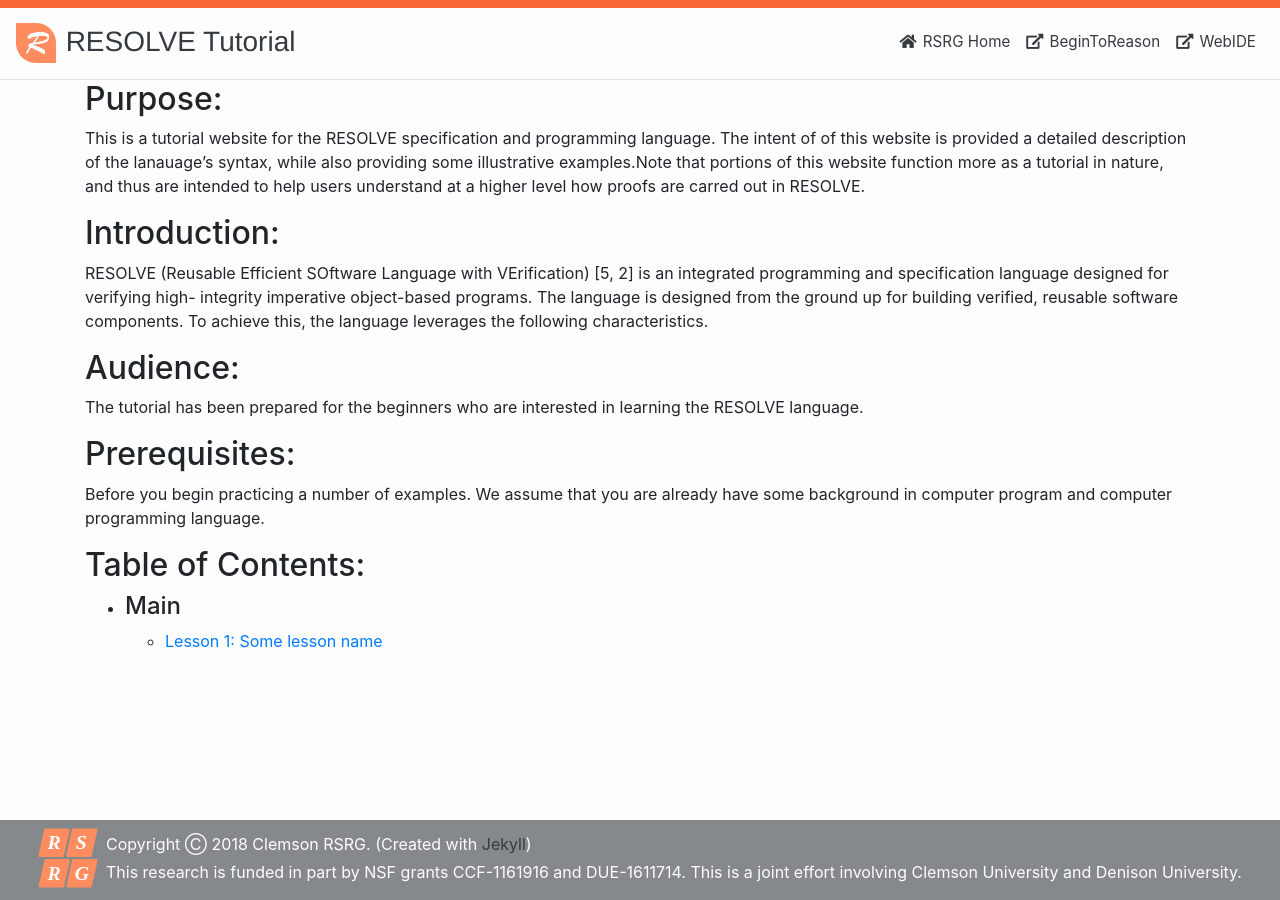
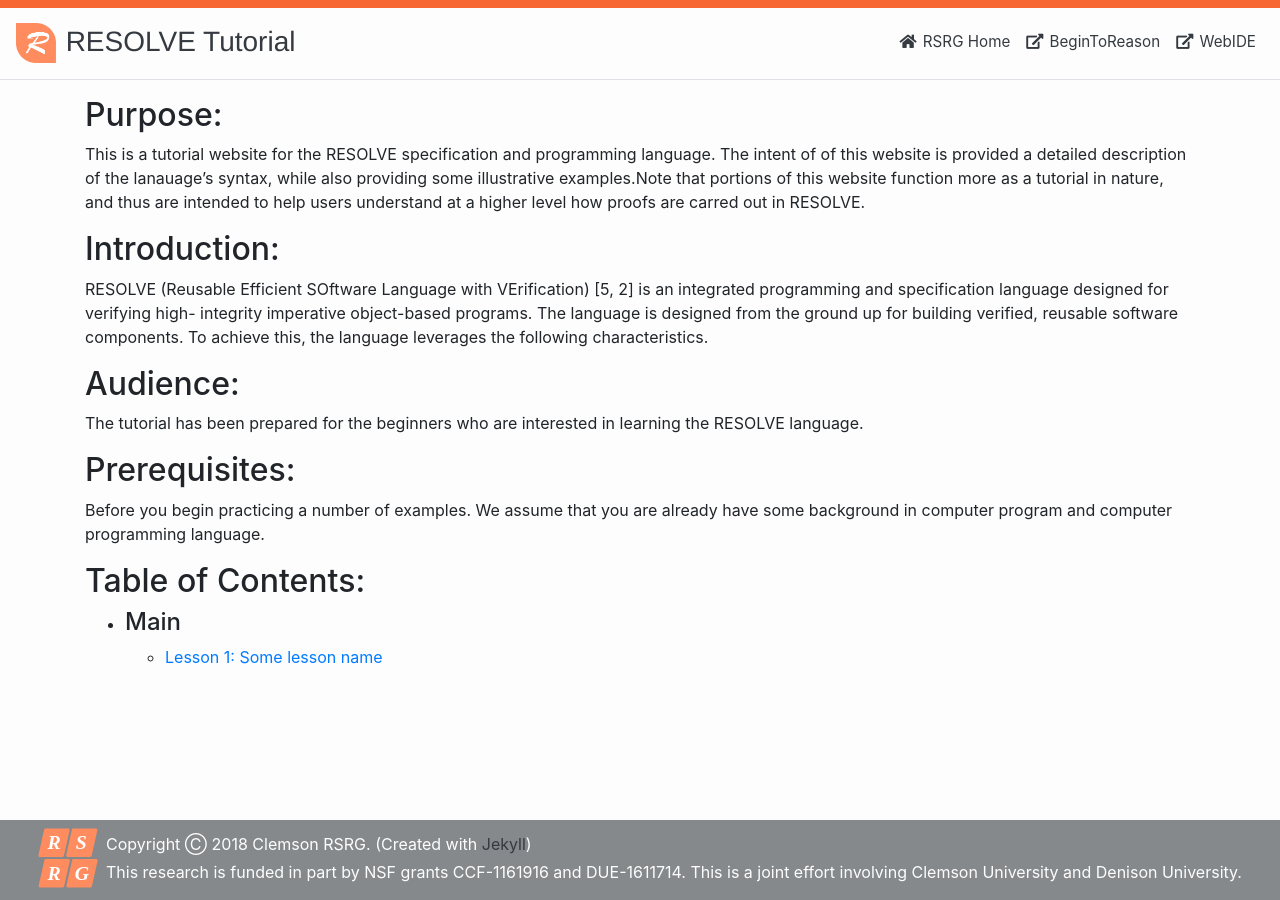
Before and after one commit to yushan87/RESOLVETutorial, a Jekyll site: the page built from index.md, in a window 1280 px wide. Built offline with Jekyll 4.4.1, drawn with Linux system fonts in a browser that asks for light colours; nearby versions of some CDN libraries; our own code applies the rules of GitHub Pages for plain Markdown files.

Commit message:
Fixed problem with homepage layout

```diff
--- /dev/null
+++ b/_includes/toc.html
@@ -0,0 +1,14 @@
+<h2>Table of Contents:</h2>
+<ul>
+    {% for collection in site.collections %}
+    {% if collection.label != "posts" %}
+    <li><h4 class="text-capitalize">{{ collection.label }}</h4></li>
+    {% assign name = collection.label %}
+    <ul>
+        {% for item in site[name] %}
+        <li><a class="" href="{{ item.url }}">{{ item.title }}</a></li>
+        {% endfor %}
+    </ul>
+    {% endif %}
+    {% endfor %}
+</ul>
--- a/_layouts/default.html
+++ b/_layouts/default.html
@@ -5,7 +5,7 @@
         {% include body_header.html %}
 
         <!-- Page Content -->
-        <main id="page-content" role="main">
+        <main id={% if page.layout != "tutorial" %}"default-page-content"{% else %}"page-content"{% endif %} role="main">
             {{ content }}
         </main>
 
--- a/_layouts/home.html
+++ b/_layouts/home.html
@@ -2,21 +2,8 @@
 layout: default
 ---
 
-<div id="homePage" class="container">
+<div id="homePage" class="container py-3">
     {{ content }}
 
-    <h2>Table of Contents:</h2>
-    <ul>
-            {% for collection in site.collections %}
-            {% if collection.label != "posts" %}
-                <li><h4 class="text-capitalize">{{ collection.label }}</h4></li>
-                {% assign name = collection.label %}
-                <ul>
-                {% for item in site[name] %}
-                <li><a class="" href="{{ item.url }}">{{ item.title }}</a></li>
-                {% endfor %}
-                </ul>
-            {% endif %}
-            {% endfor %}
-    </ul>
+    {% include toc.html %}
 </div>
--- a/css/main.css
+++ b/css/main.css
@@ -8,6 +8,13 @@ body {
     /* Leaving space for footer */
     margin-bottom: 80px;
     background-color: #fdfdfd !important;
+}
+
+@media (max-width: 767.98px) {
+    body {
+        /* More space for footer in small screens */
+        margin-bottom: 160px;
+    }
 }
 
 /* Header-Related CSS */
@@ -42,7 +49,27 @@ body {
     font-weight: 200 !important;
 }
 
-/* Main Content-Related CSS */
+/* Home Layout-Related CSS */
+#default-page-content {
+    position: relative;
+    top: 0;
+    bottom: 80px;
+    min-height: calc(100vh - 160px);
+}
+
+@media (max-width: 767.98px) {
+    #default-page-content {
+        /* More space for footer in small screens */
+        bottom: 160px;
+        min-height: calc(100vh - 240px)
+    }
+}
+
+#default-page-content a {
+    text-decoration: none;
+}
+
+/* Tutorial Layout-Related CSS */
 #page-content {
     position: relative;
     top: 0;
@@ -51,13 +78,14 @@ body {
     overflow: hidden;
 }
 
-/* Home Layout-Related CSS */
-#homePage {
-    height: calc(100vh - 160px);
-    overflow-y: auto;
+@media (max-width: 767.98px) {
+    #page-content {
+        /* More space for footer in small screens */
+        bottom: 160px;
+        min-height: calc(100vh - 240px)
+    }
 }
 
-/* Tutorial Layout-Related CSS */
 #tutorialToolbar {
     height: 70px;
 }
@@ -86,6 +114,17 @@ body {
     overflow-y: auto;
 }
 
+#tutorialContent a {
+    text-decoration: none;
+}
+
+@media (max-width: 767.98px) {
+    #tutorialContent {
+        /* More space for footer in small screens */
+        height: calc(100vh - 300px)
+    }
+}
+
 /* Footer-Related CSS */
 #page-footer {
     /* Sticky footer */
@@ -94,6 +133,13 @@ body {
     min-height: 80px;
     color: #fdfdfd !important;
     background-color: #86898c !important;
+}
+
+@media (max-width: 767.98px) {
+    #page-footer {
+        /* More space for footer in small screens */
+        min-height: 160px;
+    }
 }
 
 #page-footer .footer-link {
```
